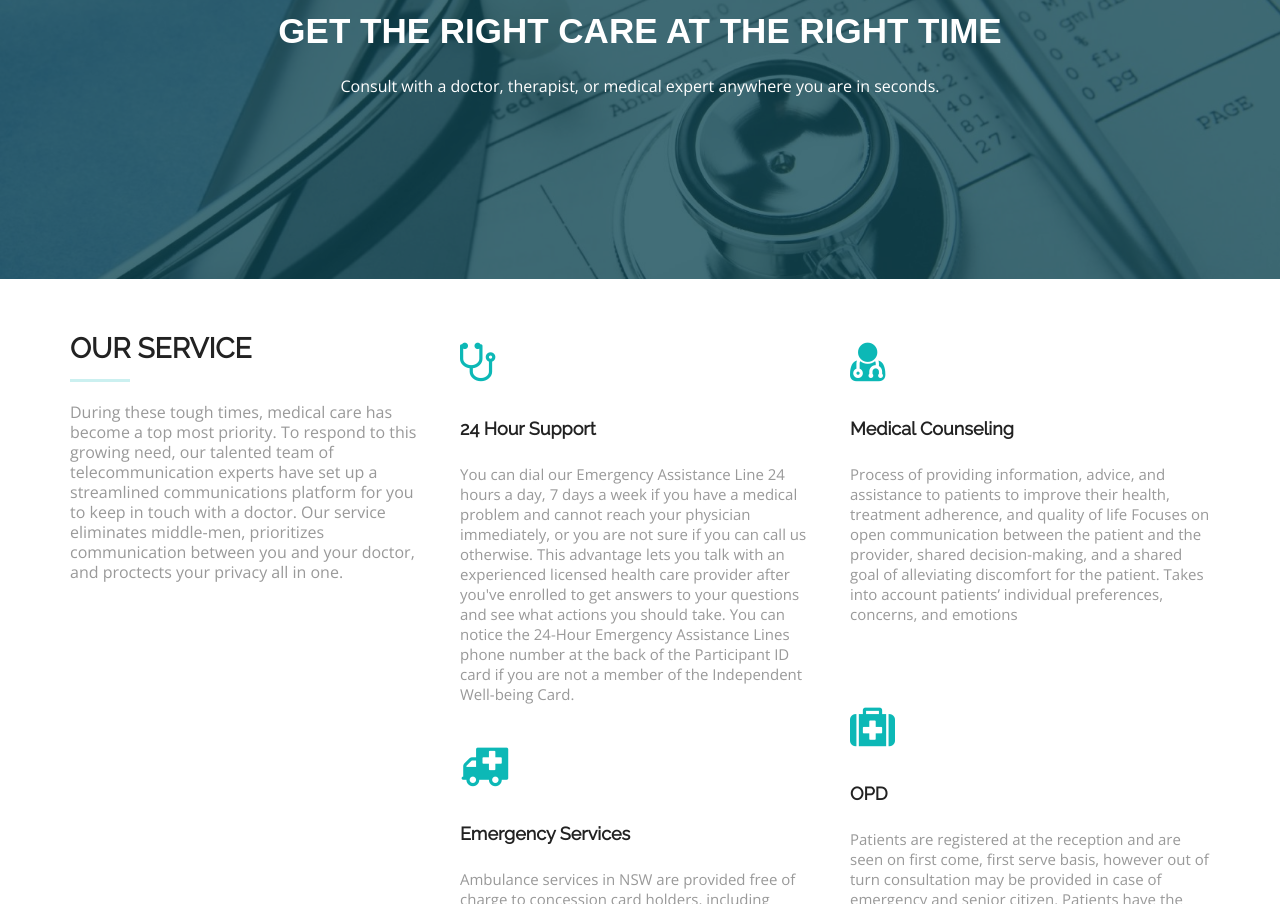
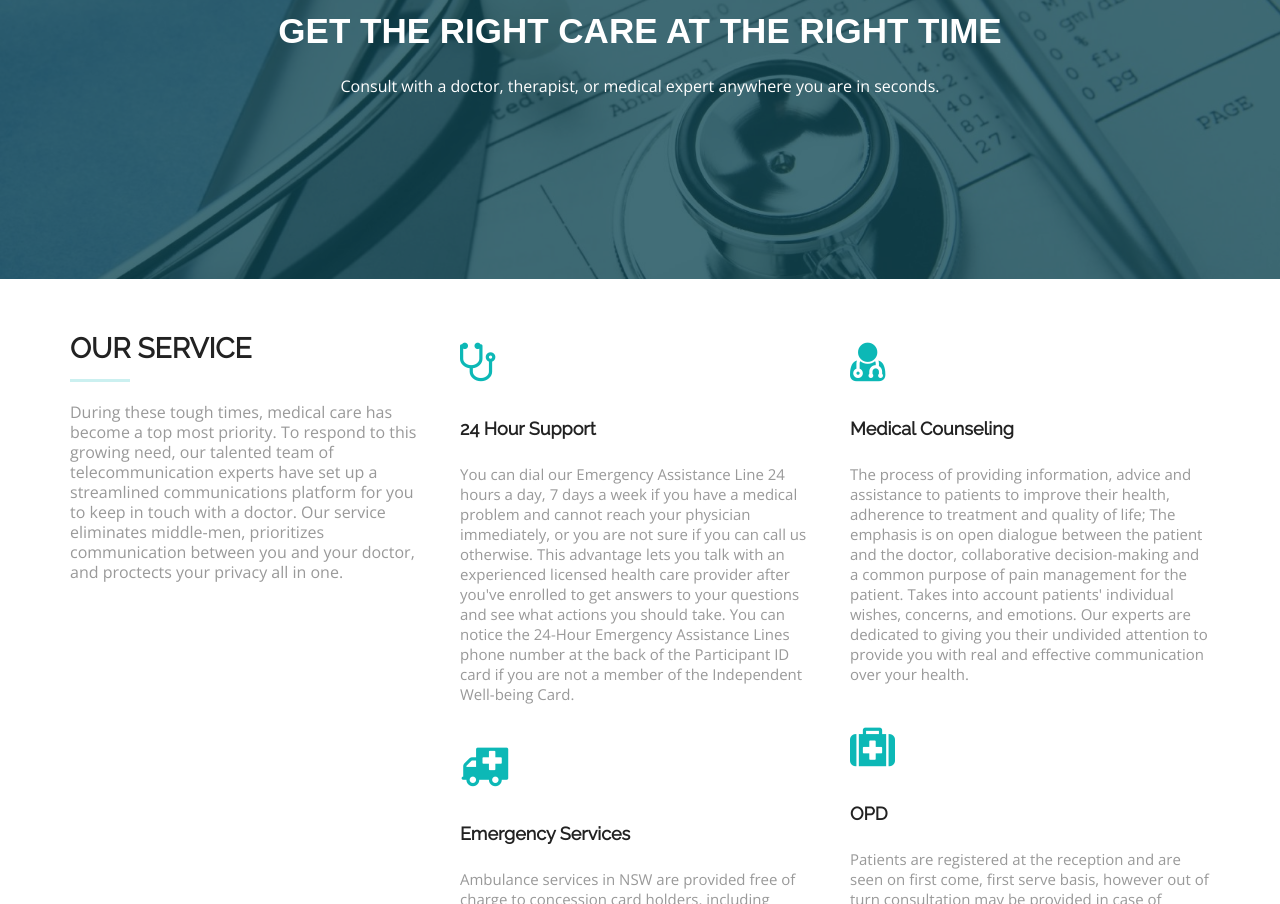
Before and after one commit to sarvesh-tech/Webmaster, a plain HTML site: page index.html in a window 1280 px wide. Shown: the part 371-1275 px from the top of the page. Drawn offline with nearby package versions, Linux system fonts and the light colour scheme; a web font is replaced by a local one.

Commit message:
reverted medical counseling

```diff
--- a/index.html
+++ b/index.html
@@ -191,10 +191,10 @@
             </div>
             <div class="icon-info">
               <h4>Medical Counseling</h4>
-              <p>Process of providing information, advice, and assistance to patients to improve their health, treatment adherence, and quality of life
-              Focuses on open communication between the patient and the provider, shared  decision-making, and a shared goal of alleviating discomfort for the patient.
-              Takes into account patients’ individual preferences, concerns, and emotions
-              <br /><br /><br /><br />
+              <p>The process of providing information, advice and assistance to patients to improve their health, adherence to treatment and quality of life;
+The emphasis is on open dialogue between the patient and the doctor, collaborative decision-making and a common purpose of pain management for the patient.
+Takes into account patients' individual wishes, concerns, and emotions. Our experts are dedicated to giving you their undivided attention to provide you with real and effective communication over your health.
+             <br /><br />
               </p>
             </div>
           </div>
```
